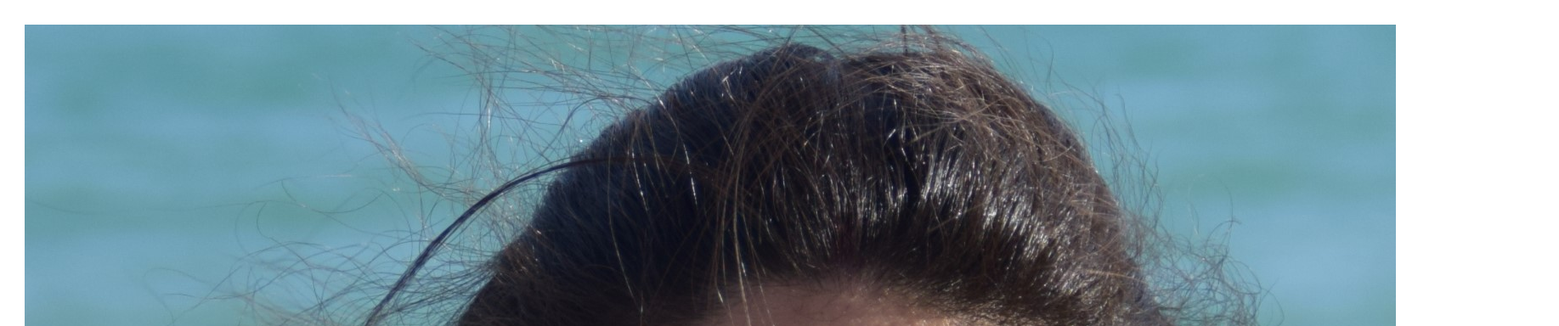
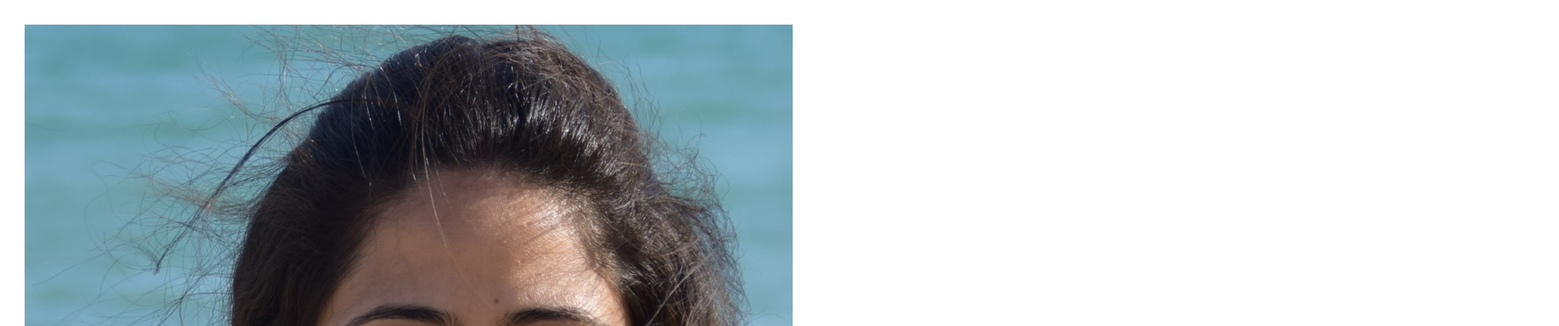
Before and after one commit to priyankatona/cv, a plain HTML site: page index.html in a window 1280 px wide. Shown: the top 384 px of the page at 85% size, 1835 px wide, since content can reach past the window. Drawn offline with Linux system fonts and the light colour scheme; files whose address does not match are found by name.

Commit message:
Update index.html

```diff
--- a/index.html
+++ b/index.html
@@ -7,7 +7,7 @@
   </head>
   <body>
     <table cellspacing="20"><tr>
-      <td><img src="C:\Users\tona\Desktop\fullstack developer\html personal site\DSC_1751.JPG" alt="Priyanka"></td>
+      <td><img src="C:\Users\tona\Desktop\fullstack developer\Webp.net-resizeimage.png" alt="Priyanka"></td>
 
       <td><h1>Priyanka Tyagi</h1>
       <p><em><strong> priya.tona@gmail.com</strong></em></p>
```
